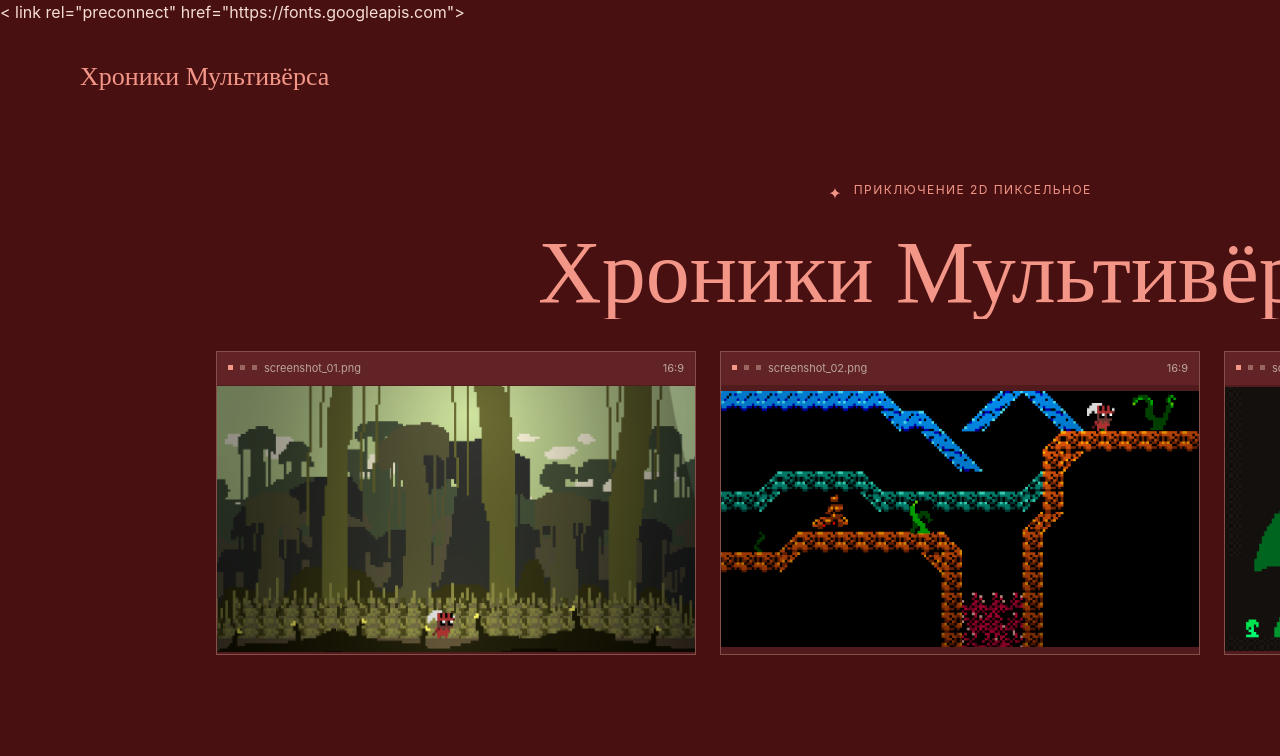
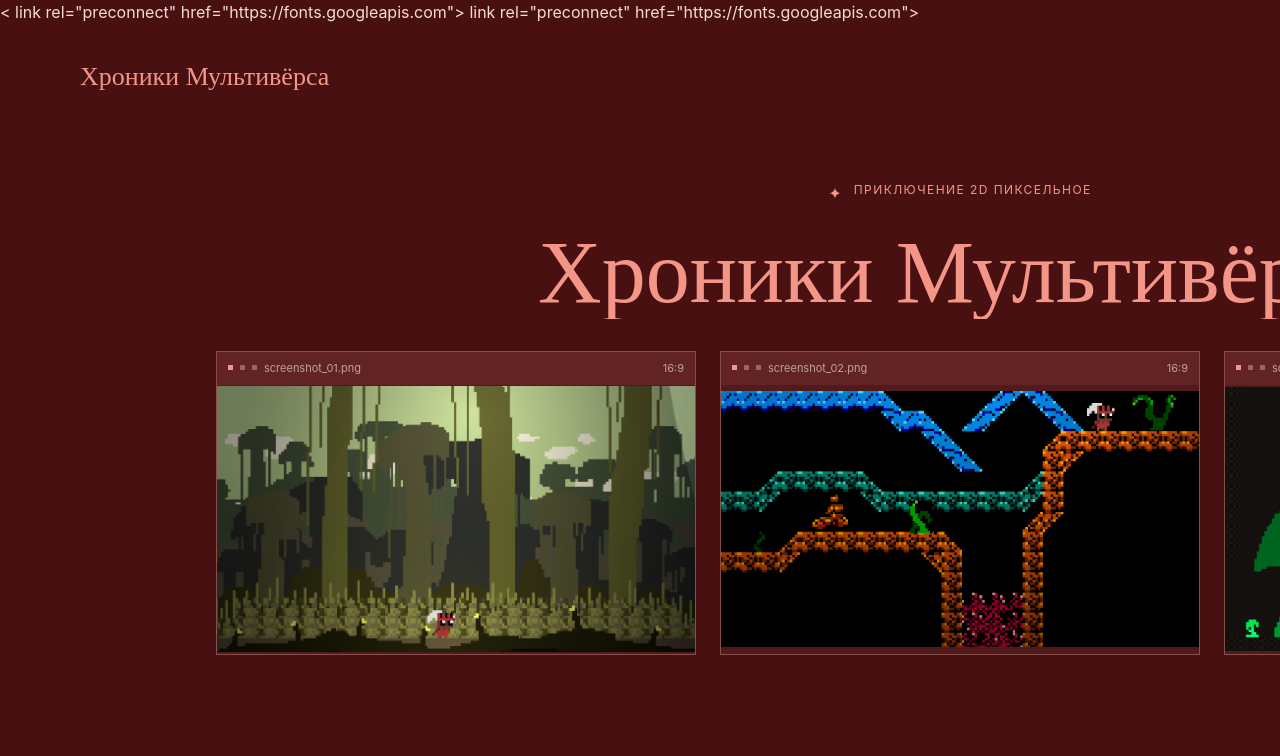
Before and after one commit to golkoplop96/CoM, a plain HTML site: page index.html in a window 1280 px wide. Shown: the top 756 px of the page. Drawn offline with Linux system fonts and the light colour scheme.

Commit message:
Update index.html

```diff
--- a/index.html
+++ b/index.html
@@ -6,6 +6,7 @@
     link rel="preconnect" href="https://fonts.googleapis.com">
     <link rel="preconnect" href="https://fonts.gstatic.com" crossorigin>
      <!-- 3. Подключение файла со стилями (самое важное!) -->
+        link rel="preconnect" href="https://fonts.googleapis.com">
       <link rel="stylesheet" href="styles.css">
   </head>
 
```
